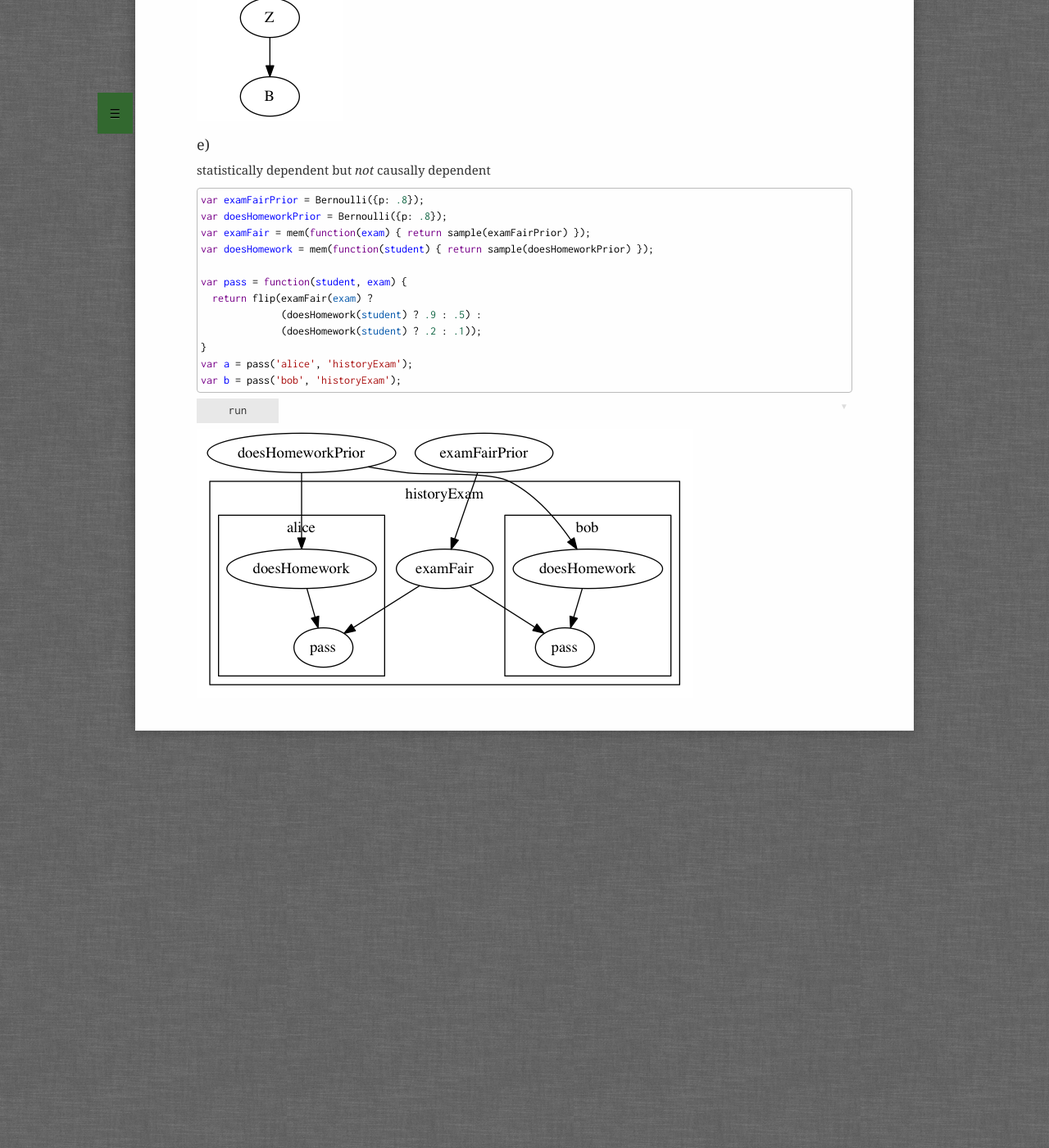
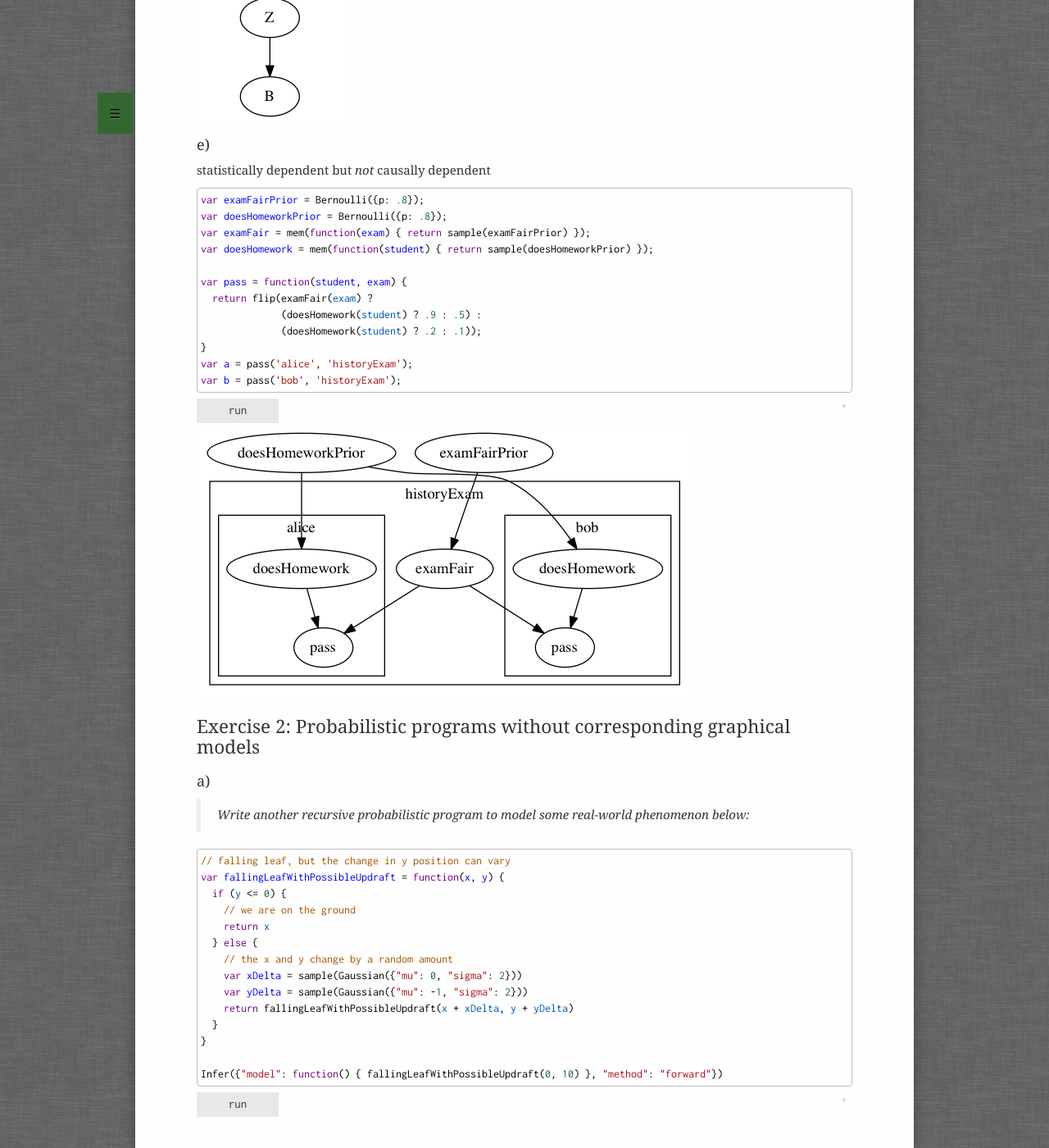
Before and after one commit to probmods/probmods2, a Jekyll site: the page built from solutions/dependence.md, in a window 1280 px wide and 1400 px high, scrolled down 1873 px. Shown: the whole window at 82% size. Built offline with Jekyll 4.4.1, drawn with Linux system fonts in a browser that asks for light colours; a script that is not in the unit is left out; some of the changed text lies outside the part shown.

Commit message:
added another quick dependence exercise

```diff
--- a/solutions/dependence.md
+++ b/solutions/dependence.md
@@ -84,3 +84,26 @@
 ![](../assets/img/04_01_e.png)
 
 <!-- *Note:* Bayes nets often use plate notation for repeated structure across multiple entities (e.g. students and exams), but there is no standard notation for repeated structure when the repetitions are not nested. That is, `doesHomework` is memoized to `student` and `examFair` is memoized to `exam`. But for each `student`-`exam` pair we have a different value for `pass`. We can't represent that kind of shared structure in a Bayes net. -->
+
+## Exercise 2: Probabilistic programs without corresponding graphical models
+
+### a)
+
+> Write another recursive probabilistic program to model some real-world phenomenon below:
+
+~~~~
+// falling leaf, but the change in y position can vary
+var fallingLeafWithPossibleUpdraft = function(x, y) {
+  if (y <= 0) {
+    // we are on the ground
+    return x
+  } else {
+    // the x and y change by a random amount
+    var xDelta = sample(Gaussian({"mu": 0, "sigma": 2}))
+    var yDelta = sample(Gaussian({"mu": -1, "sigma": 2}))
+    return fallingLeafWithPossibleUpdraft(x + xDelta, y + yDelta)
+  }
+}
+
+Infer({"model": function() { fallingLeafWithPossibleUpdraft(0, 10) }, "method": "forward"})
+~~~~
```
Also changed, not shown: other parts of solutions/dependence.md (+1 -1 lines), exercises/dependence.md (+28 -0 lines).
